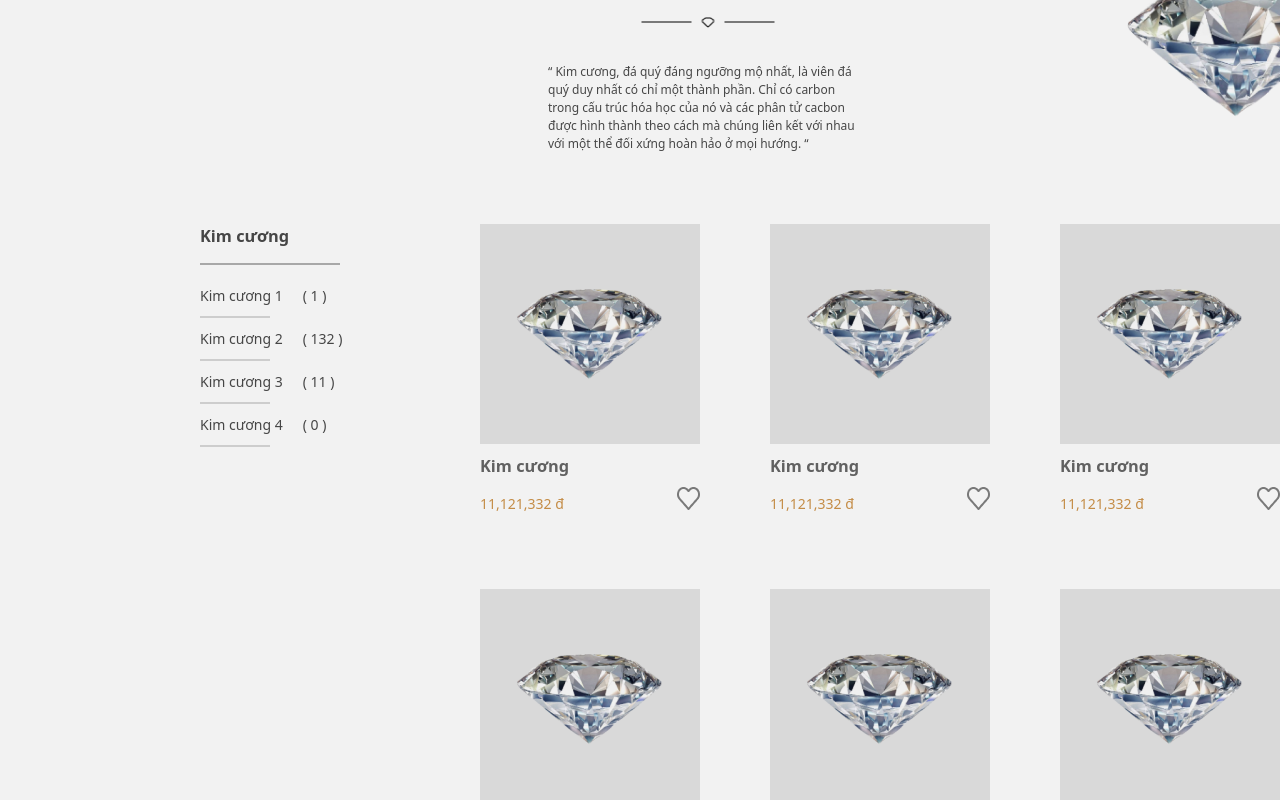
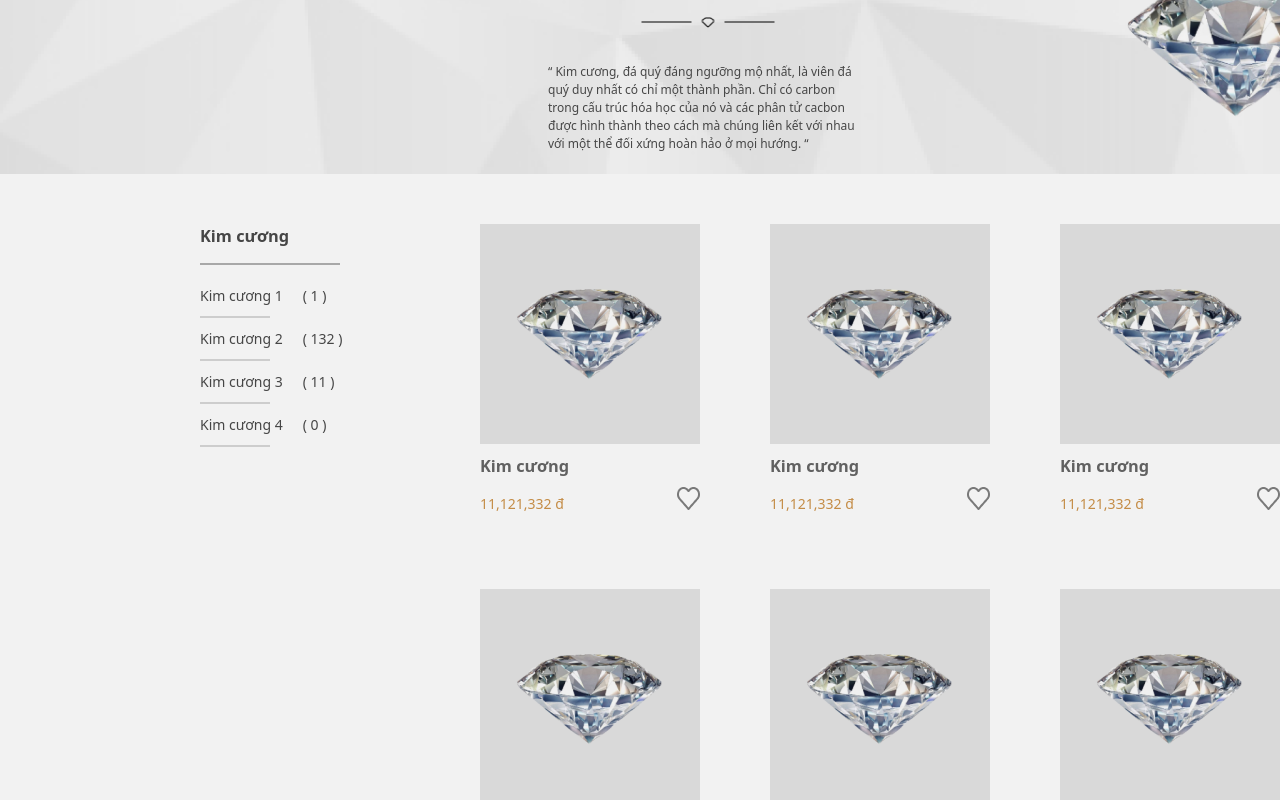
Before and after one commit to quocthinhweb/demobantrangsuc, a plain HTML site: page index.html in a window 1280 px wide. Shown: the part 297-1097 px from the top of the page. Drawn offline with Linux system fonts and the light colour scheme.

Commit message:
Update indexcss.css

```diff
--- a/css/indexcss.css
+++ b/css/indexcss.css
@@ -171,7 +171,7 @@ a
 {
     width: 100%;
      height: 250px;
-    background: url(./img/logo/backgroundimage.png);
+    background: url(../img/logo/backgroundimage.png);
 }
 
 .container__wrap
```
